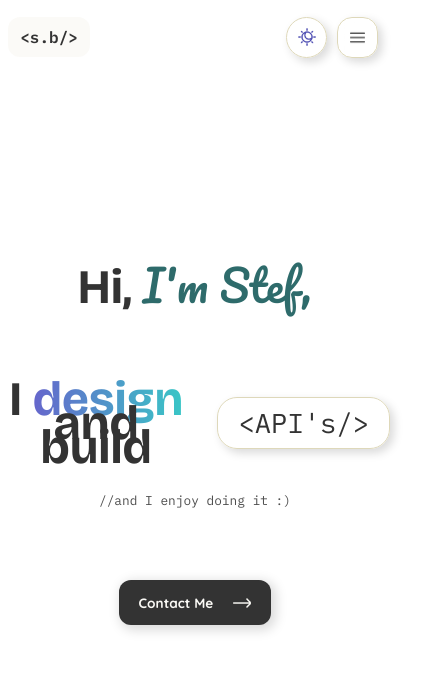
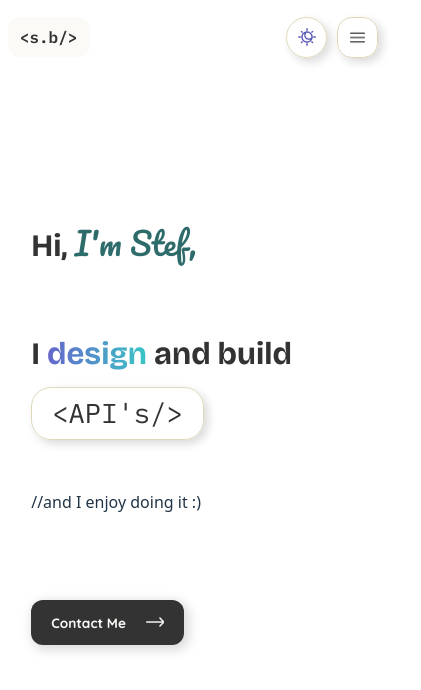
Before and after one commit to Stefdev13/stef-bekaert-portfolio, a React (Vite) app: page / in a window 390 px wide. Shown: the top 690 px of the page, 421 px wide, since content can reach past the window. Built offline with nearby package versions, Linux system fonts and the light colour scheme.

Commit message:
Homepage
making it responsive

```diff
--- a/src/components/navigation/NavBar.module.css
+++ b/src/components/navigation/NavBar.module.css
@@ -105,7 +105,7 @@
 }
 
 /* mobile & portrait tablet */
-@media screen and (width < 992px), (orientation: portrait) {
+@media only screen and (width < 992px), (orientation: portrait) {
     .row {
         display: flex;
         flex-direction: column;
@@ -208,8 +208,8 @@
         animation-name: slideOut;
         animation-timing-function: ease-in-out;
 
-        /* To avoid a gitter happening: keep this duration slightly higher than the delay of the setTimeout function in handleNavbarToggleOnClick,
-            otherwise the duration could complete a fraction of a second faster than the delay in the setTimout function */
+        /* To avoid a stutter happening: keep this duration slightly higher than the delay of the setTimeout function in handleNavbarToggleOnClick,
+            otherwise the animation could complete a fraction of a second faster than the delay in the setTimout function */
         animation-duration: 250ms;
     }
 
--- a/src/pages/HomePage.jsx
+++ b/src/pages/HomePage.jsx
@@ -23,7 +23,7 @@ function HomePage() {
           ></TextEffect>
         </div>
 
-        <p className="comment">//and I enjoy doing it :)</p>
+        <p className="commentSemibold">//and I enjoy doing it :)</p>
       </div>
 
       <CtaBtn btnType="contact" btnText="Contact Me"></CtaBtn>
--- a/src/pages/HomePage.module.css
+++ b/src/pages/HomePage.module.css
@@ -50,3 +50,45 @@
 .lessLineHeight {
   line-height: .5;
 }
+
+/* mobile & portrait tablet */
+@media only screen and (width < 992px), (orientation: portrait) {
+  .main {
+    text-align: start;
+
+    align-items: start;
+
+    padding-left: 8vw;
+  }
+
+  .textSection {
+    align-items: start;
+    gap: 4vh;
+
+    h1 {
+      margin-bottom: 5vh;
+
+      font-size: 8vw;
+    }
+
+    span {
+      font-size: 8vw;
+    }
+  }
+
+  .mainLine {
+    flex-direction: column;
+    align-items: start;
+    gap: 3vh;
+
+    h1 {
+      font-size: 8vw;
+
+      margin: 0;
+    }
+
+    span {
+      font-size: 8vw;
+    }
+  }
+}
```
